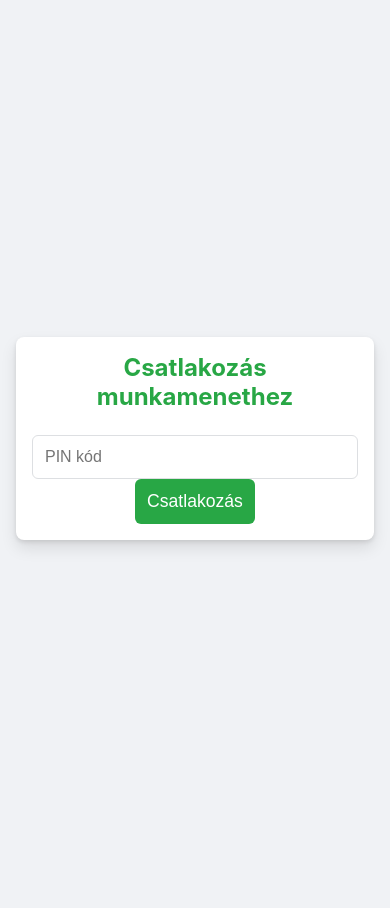
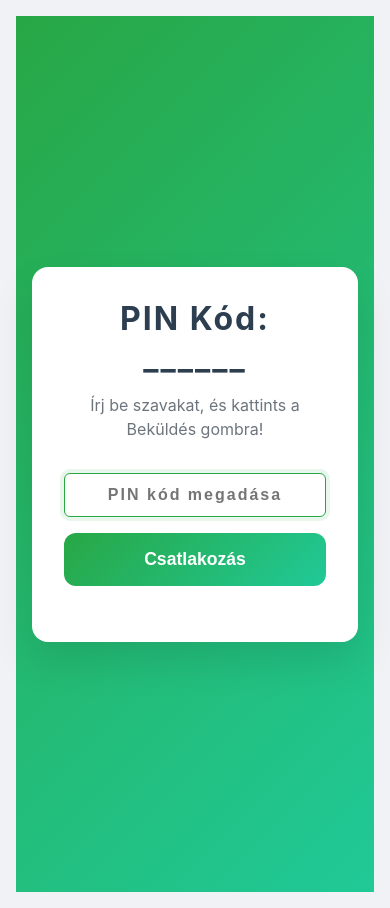
Before and after one commit to zoltankovacs100/Szofelho, a React (Vite) app: page /pin in a window 390 px wide. Before the commit the page ends 876 px from the top, so only its background shows below. Built offline with nearby package versions, Linux system fonts and the light colour scheme; no server answers.

Commit message:
feat: Restore PIN code functionality with improved UI - 2025.08.14 11:30

```diff
--- a/src/pages/AdminDashboard.jsx
+++ b/src/pages/AdminDashboard.jsx
@@ -132,12 +132,17 @@ const AdminDashboard = () => {
                   <div className="session-header">
                     <div className="session-info">
                       <h3 className="session-topic">{session.topic}</h3>
-                      <div className="session-meta">
-                        <span className="session-pin">PIN: {session.pin}</span>
-                        <span className="session-date">
-                          {new Date(session.createdAt.seconds * 1000).toLocaleDateString('hu-HU')}
-                        </span>
-                      </div>
+                                             <div className="session-meta">
+                         <button
+                           onClick={() => window.open('/pin', '_blank')}
+                           className="session-pin-btn"
+                         >
+                           PIN: {session.pin}
+                         </button>
+                         <span className="session-date">
+                           {new Date(session.createdAt.seconds * 1000).toLocaleDateString('hu-HU')}
+                         </span>
+                       </div>
                     </div>
                     <div className="session-actions">
                       <button
--- a/src/pages/GuestLogin.jsx
+++ b/src/pages/GuestLogin.jsx
@@ -35,19 +35,32 @@ const GuestLogin = () => {
   };
 
   return (
-    <div className="card" style={{ padding: '1rem' }}>
-      <h2>Csatlakozás munkamenethez</h2>
-      <form onSubmit={handleJoinSession}>
+    <div className="guest-login-container">
+      <div className="guest-login-card">
+        <div className="guest-login-header">
+          <h1 className="guest-login-title">PIN Kód: {pin || '______'}</h1>
+          <p className="guest-login-subtitle">Írj be szavakat, és kattints a Beküldés gombra!</p>
+        </div>
+
+        <form onSubmit={handleJoinSession} className="guest-login-form">
+          <div className="pin-input-group">
             <input
               type="text"
               value={pin}
-          onChange={(e) => setPin(e.target.value)}
-          placeholder="PIN kód"
+              onChange={(e) => setPin(e.target.value.replace(/\D/g, ''))}
+              placeholder="PIN kód megadása"
               maxLength="6"
+              className="pin-input"
+              autoFocus
             />
-        <button type="submit">Csatlakozás</button>
+            <button type="submit" className="pin-submit-btn">
+              Csatlakozás
+            </button>
+          </div>
         </form>
-      {error && <p style={{ color: 'red' }}>{error}</p>}
+
+        {error && <div className="pin-error">{error}</div>}
+      </div>
     </div>
   );
 };
--- a/src/style.css
+++ b/src/style.css
@@ -465,3 +465,149 @@ button:hover {
     flex-direction: column;
   }
 }
+
+/* ===== PIN KÓD GOMB STÍLUSOK ===== */
+
+.session-pin-btn {
+  background: linear-gradient(135deg, #28a745 0%, #20c997 100%);
+  color: white;
+  border: none;
+  padding: 0.5rem 1rem;
+  border-radius: 6px;
+  font-weight: 600;
+  cursor: pointer;
+  transition: all 0.2s;
+  font-size: 0.9rem;
+}
+
+.session-pin-btn:hover {
+  background: linear-gradient(135deg, #218838 0%, #1ea085 100%);
+  transform: translateY(-1px);
+  box-shadow: 0 4px 12px rgba(40, 167, 69, 0.3);
+}
+
+/* ===== GUEST LOGIN STÍLUSOK ===== */
+
+.guest-login-container {
+  min-height: 100vh;
+  display: flex;
+  align-items: center;
+  justify-content: center;
+  background: linear-gradient(135deg, #28a745 0%, #20c997 100%);
+  padding: 2rem;
+}
+
+.guest-login-card {
+  background: white;
+  border-radius: 16px;
+  padding: 3rem;
+  box-shadow: 0 20px 40px rgba(0, 0, 0, 0.1);
+  text-align: center;
+  max-width: 500px;
+  width: 100%;
+}
+
+.guest-login-header {
+  margin-bottom: 2rem;
+}
+
+.guest-login-title {
+  font-size: 2.5rem;
+  font-weight: 700;
+  color: #2c3e50;
+  margin: 0 0 1rem 0;
+  letter-spacing: 2px;
+}
+
+.guest-login-subtitle {
+  font-size: 1.2rem;
+  color: #6c757d;
+  margin: 0;
+  line-height: 1.5;
+}
+
+.guest-login-form {
+  margin-bottom: 1.5rem;
+}
+
+.pin-input-group {
+  display: flex;
+  gap: 1rem;
+  max-width: 400px;
+  margin: 0 auto;
+}
+
+.pin-input {
+  flex: 1;
+  padding: 1rem 1.5rem;
+  border: 3px solid #e9ecef;
+  border-radius: 12px;
+  font-size: 1.2rem;
+  font-weight: 600;
+  text-align: center;
+  letter-spacing: 4px;
+  transition: all 0.2s;
+}
+
+.pin-input:focus {
+  border-color: #28a745;
+  outline: none;
+  box-shadow: 0 0 0 4px rgba(40, 167, 69, 0.1);
+}
+
+.pin-submit-btn {
+  background: linear-gradient(135deg, #28a745 0%, #20c997 100%);
+  color: white;
+  border: none;
+  padding: 1rem 2rem;
+  border-radius: 12px;
+  font-size: 1.1rem;
+  font-weight: 600;
+  cursor: pointer;
+  transition: all 0.2s;
+  white-space: nowrap;
+}
+
+.pin-submit-btn:hover {
+  background: linear-gradient(135deg, #218838 0%, #1ea085 100%);
+  transform: translateY(-2px);
+  box-shadow: 0 8px 20px rgba(40, 167, 69, 0.3);
+}
+
+.pin-error {
+  background: #f8d7da;
+  color: #721c24;
+  padding: 1rem;
+  border-radius: 8px;
+  border: 1px solid #f5c6cb;
+  font-weight: 500;
+}
+
+/* ===== RESPONSIVE GUEST LOGIN ===== */
+
+@media (max-width: 768px) {
+  .guest-login-container {
+    padding: 1rem;
+  }
+
+  .guest-login-card {
+    padding: 2rem;
+  }
+
+  .guest-login-title {
+    font-size: 2rem;
+  }
+
+  .guest-login-subtitle {
+    font-size: 1rem;
+  }
+
+  .pin-input-group {
+    flex-direction: column;
+  }
+
+  .pin-input {
+    font-size: 1rem;
+    letter-spacing: 2px;
+  }
+}
```
Lines whose indentation alone changed are shown as unchanged.
